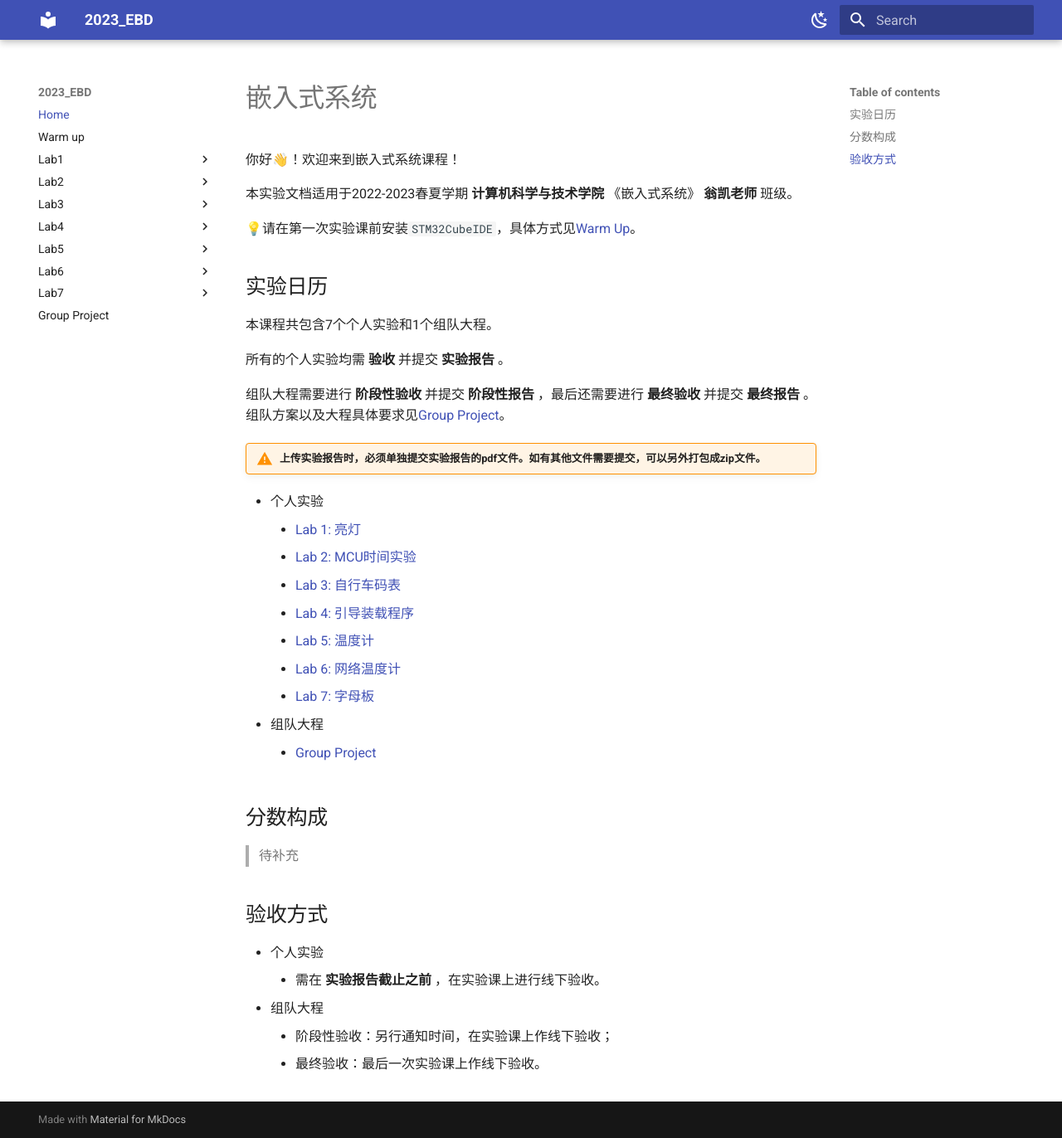
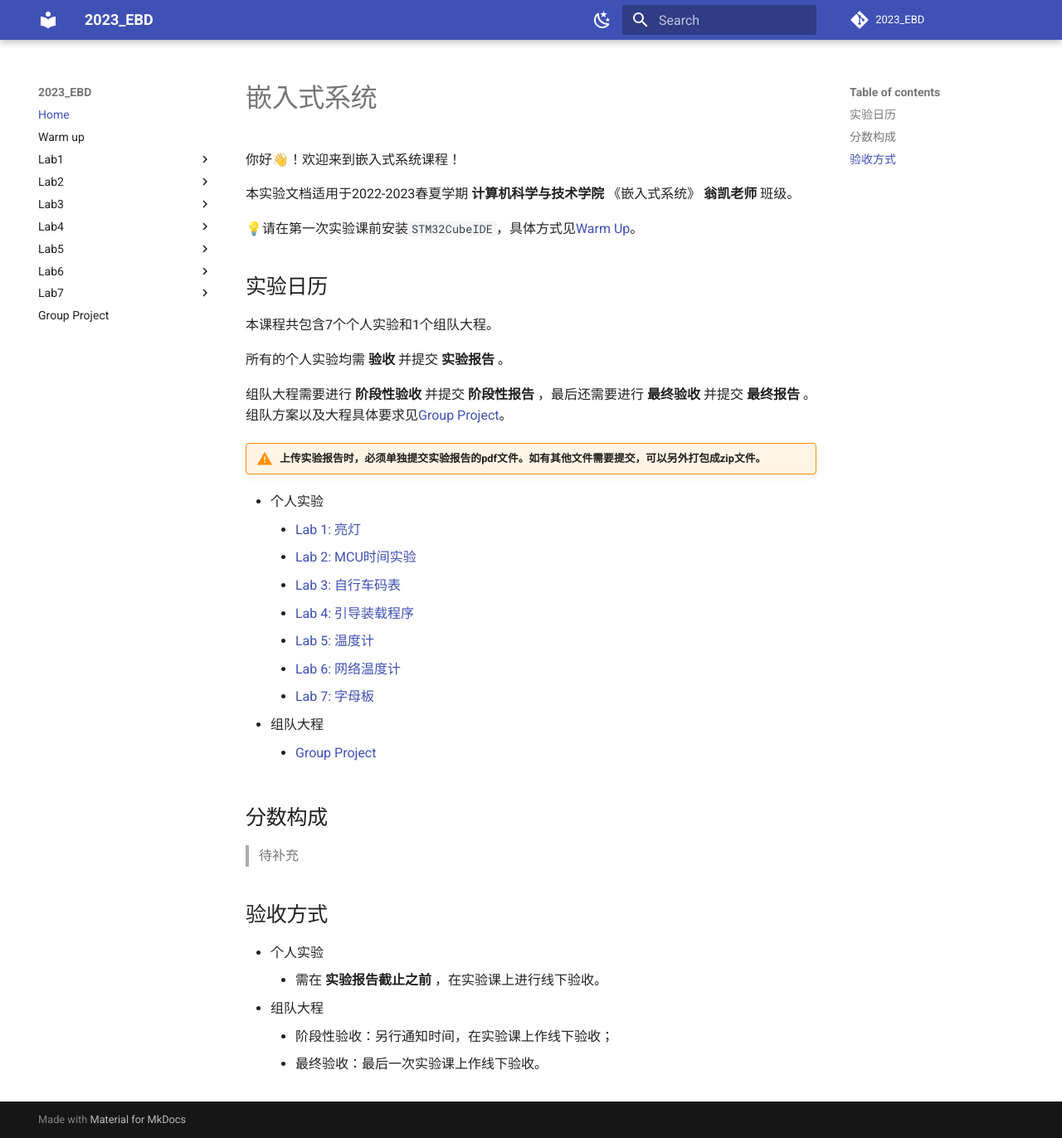
Before and after one commit to zjuerDFL/2023_EBD, an MkDocs documentation site: the page built from docs/docs/index.md, in a window 1280 px wide and 1372 px high. Shown: the whole window at 83% size. Built offline with MkDocs 1.6.1 and Material for MkDocs 9.7.7, drawn with Linux system fonts in a browser that asks for light colours; comment, search, counter and statistics services are not loaded.

Commit message:
add repo link

```diff
--- a/docs/mkdocs.yml
+++ b/docs/mkdocs.yml
@@ -1,5 +1,7 @@
 site_name: 2023_EBD
 site_description: 2023年浙江大学嵌入式系统实验文档
+repo_url: https://github.com/zjuerDFL/2023_EBD
+repo_name: 2023_EBD
 
 nav:
   - Home: "index.md"
```
